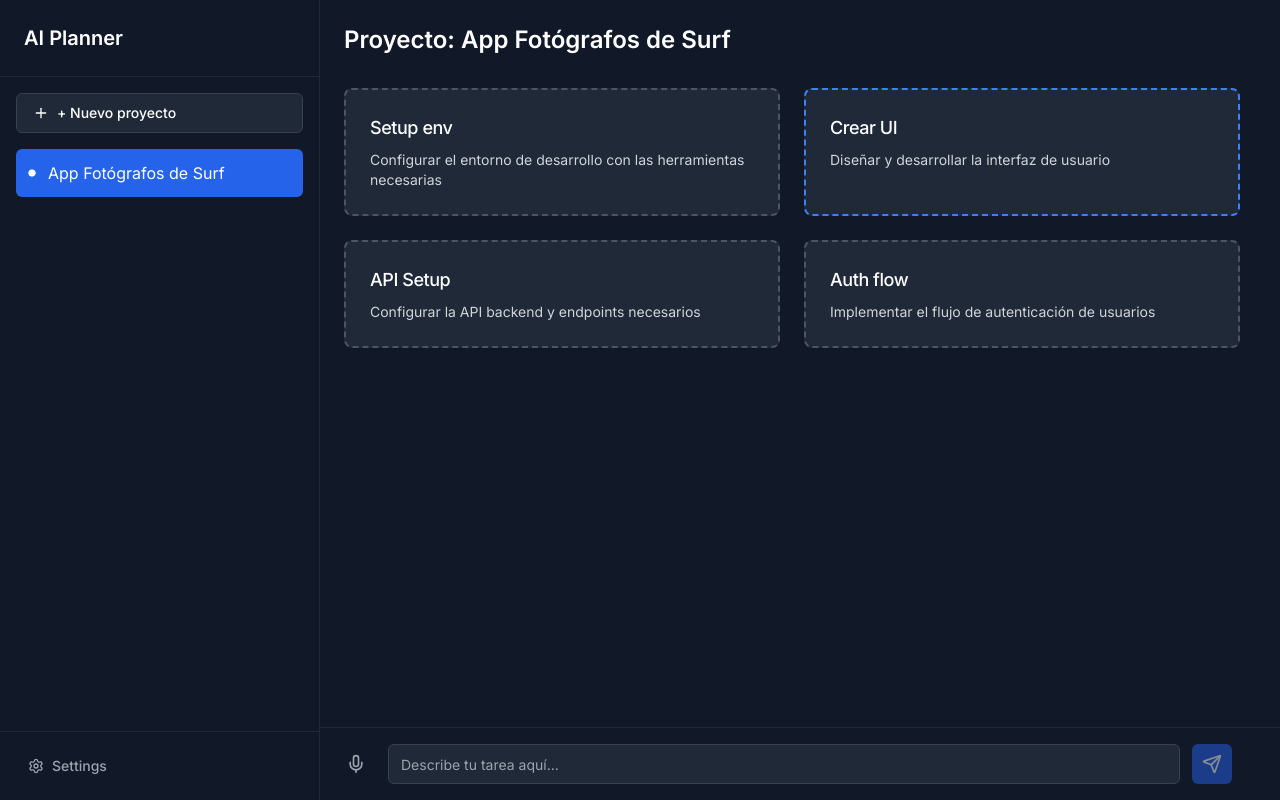
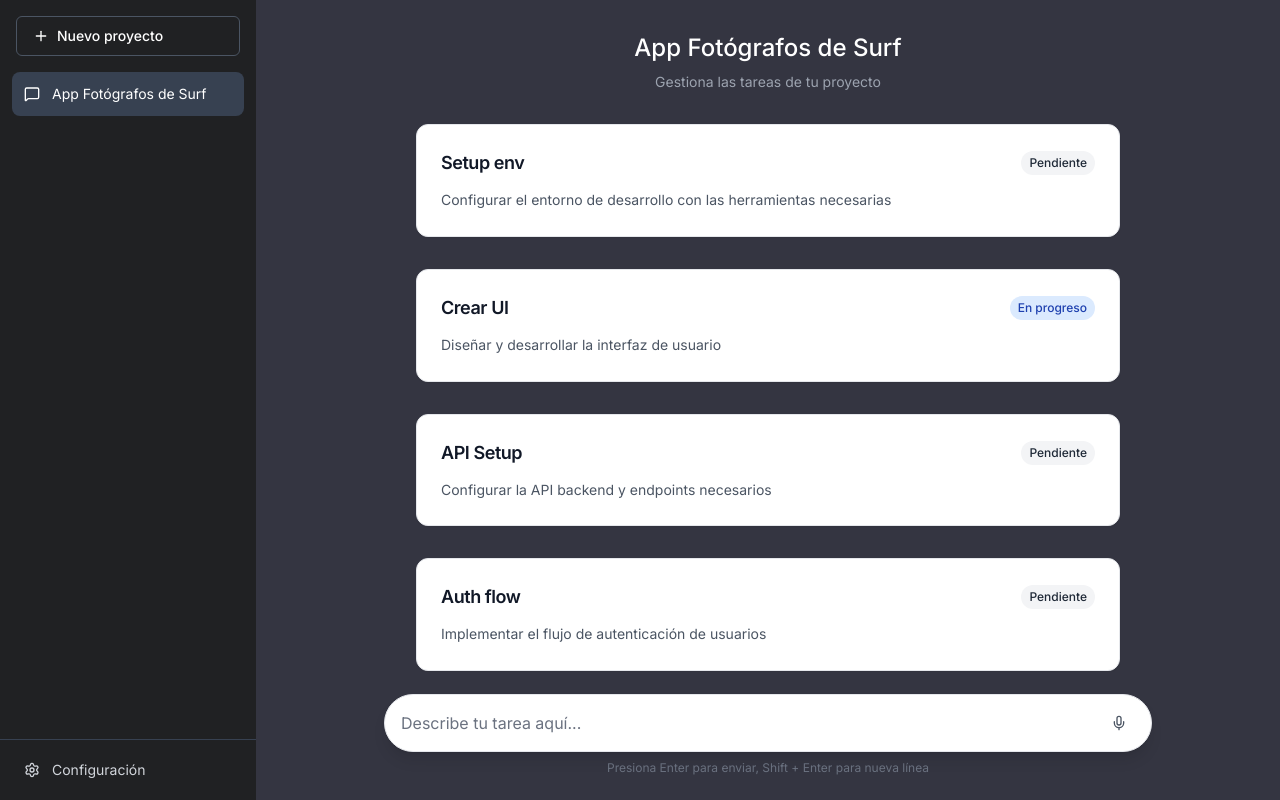
Before and after one commit to adrianrdguez/projects-buddy, a Next.js app: page / in a window 1280 px wide. Built offline with nearby package versions, Linux system fonts and the light colour scheme.

Commit message:
first visuals improvements.

```diff
--- a/app/page.tsx
+++ b/app/page.tsx
@@ -81,7 +81,7 @@ export default function Dashboard() {
   };
 
   return (
-    <div className="flex h-screen bg-gray-900 text-white">
+    <div className="flex h-screen bg-[#343541]">
       <Sidebar
         projects={projects}
         activeProjectId={activeProjectId}
@@ -96,7 +96,7 @@ export default function Dashboard() {
           onTaskClick={handleTaskClick}
         />
 
-        <div className="pb-20">
+        <div className="pb-32">
           {/* Spacer for fixed input bar */}
         </div>
       </div>
--- a/components/Canvas.tsx
+++ b/components/Canvas.tsx
@@ -9,14 +9,16 @@ interface CanvasProps {
 
 export function Canvas({ projectName, tasks, onTaskClick }: CanvasProps) {
   return (
-    <div className="flex-1 bg-gray-900 p-6">
-      <div className="mb-8">
-        <h2 className="text-2xl font-semibold text-white mb-2">
-          Proyecto: {projectName}
+    <div className="flex-1 bg-[#343541] overflow-y-auto">
+      <div className="max-w-3xl mx-auto px-8 py-8">
+        <div className="mb-8 text-center">
+          <h2 className="text-2xl font-medium text-white mb-2">
+            {projectName}
           </h2>
+          <p className="text-gray-400 text-sm">Gestiona las tareas de tu proyecto</p>
         </div>
 
-      <div className="grid grid-cols-1 md:grid-cols-2 lg:grid-cols-2 xl:grid-cols-2 gap-6 max-w-4xl">
+        <div className="space-y-8">
           {tasks.map((task) => (
             <TaskCard
               key={task.id}
@@ -26,5 +28,6 @@ export function Canvas({ projectName, tasks, onTaskClick }: CanvasProps) {
           ))}
         </div>
       </div>
+    </div>
   );
 }
--- a/components/InputBar.tsx
+++ b/components/InputBar.tsx
@@ -2,8 +2,7 @@
 
 import { useState } from "react";
 import { Button } from "@/components/ui/button";
-import { Input } from "@/components/ui/input";
-import { Mic, Send } from "lucide-react";
+import { Send, Mic } from "lucide-react";
 import { InputBarProps } from "@/lib/types";
 
 export function InputBar({ onSubmit, placeholder = "Describe tu tarea aquí..." }: InputBarProps) {
@@ -24,35 +23,55 @@ export function InputBar({ onSubmit, placeholder = "Describe tu tarea aquí..."
     }
   };
 
+  const hasText = message.trim().length > 0;
+
   return (
-    <div className="fixed bottom-0 left-80 right-0 bg-gray-900 border-t border-gray-800 p-4">
-      <form onSubmit={handleSubmit} className="flex items-center gap-3 max-w-4xl">
+    <div className="fixed bottom-0 left-64 right-0 p-6">
+      <div className="max-w-3xl mx-auto">
+        <form onSubmit={handleSubmit} className="relative">
+          <div className="flex items-center bg-white border border-gray-200 rounded-full shadow-lg hover:shadow-xl transition-shadow duration-200 px-4 py-3">
+            <input
+              value={message}
+              onChange={(e) => setMessage(e.target.value)}
+              onKeyDown={handleKeyPress}
+              placeholder={placeholder}
+              className="flex-1 bg-transparent border-none outline-none text-gray-900 placeholder:text-gray-500 text-base"
+            />
+
+            <div className="flex items-center ml-2 relative">
+              <div className="flex items-center">
                 <Button
                   type="button"
-          variant="ghost"
                   size="icon"
-          className="text-gray-400 hover:text-white hover:bg-gray-800"
+                  className={`bg-transparent hover:bg-gray-100 text-gray-600 rounded-full w-8 h-8 transition-all duration-300 ease-out ${
+                    hasText
+                      ? 'transform -translate-x-10'
+                      : 'transform translate-x-10'
+                  }`}
                 >
-          <Mic className="w-5 h-5" />
+                  <Mic className="w-4 h-4" />
                 </Button>
-
-        <Input
-          value={message}
-          onChange={(e) => setMessage(e.target.value)}
-          onKeyPress={handleKeyPress}
-          placeholder={placeholder}
-          className="flex-1 bg-gray-800 border-gray-700 text-white placeholder:text-gray-400 focus:border-blue-500"
-        />
 
                 <Button
                   type="submit"
                   size="icon"
-          disabled={!message.trim()}
-          className="bg-blue-600 hover:bg-blue-700 text-white disabled:opacity-50 disabled:cursor-not-allowed"
+                  className={`bg-gray-900 hover:bg-gray-800 text-white rounded-full w-8 h-8 ml-2 transition-all duration-300 ease-out ${
+                    hasText
+                      ? 'transform translate-x-0 opacity-100 scale-100'
+                      : 'transform translate-x-0 opacity-0 scale-75 pointer-events-none'
+                  }`}
                 >
-          <Send className="w-5 h-5" />
+                  <Send className="w-4 h-4" />
                 </Button>
+              </div>
+            </div>
+          </div>
         </form>
+
+        <p className="text-xs text-gray-500 text-center mt-2">
+          Presiona Enter para enviar, Shift + Enter para nueva línea
+        </p>
+      </div>
     </div>
   );
 }
--- a/components/Sidebar.tsx
+++ b/components/Sidebar.tsx
@@ -1,53 +1,44 @@
 import { Button } from "@/components/ui/button";
-import { Plus, Settings, Circle } from "lucide-react";
+import { Plus, Settings, MessageSquare } from "lucide-react";
 import { SidebarProps } from "@/lib/types";
 
 export function Sidebar({ projects, activeProjectId, onProjectSelect, onNewProject }: SidebarProps) {
   return (
-    <div className="w-80 h-screen bg-gray-900 border-r border-gray-800 flex flex-col">
-      <div className="p-6 border-b border-gray-800">
-        <h1 className="text-xl font-semibold text-white">AI Planner</h1>
+    <div className="w-64 h-screen bg-[#202123] flex flex-col">
+      <div className="p-4">
+        <Button
+          onClick={onNewProject}
+          className="w-full justify-start gap-2 bg-transparent border border-gray-600 hover:bg-gray-700 text-white text-sm py-2.5"
+        >
+          <Plus className="w-4 h-4" />
+          Nuevo proyecto
+        </Button>
       </div>
 
-      <div className="flex-1 p-4">
-        <div className="mb-4">
-          <Button
-            onClick={onNewProject}
-            variant="outline"
-            className="w-full justify-start gap-2 bg-gray-800 border-gray-700 hover:bg-gray-700 text-white"
-          >
-            <Plus className="w-4 h-4" />
-            + Nuevo proyecto
-          </Button>
-        </div>
-
-        <div className="space-y-2">
+      <div className="flex-1 px-3 pb-3 overflow-y-auto">
+        <div className="space-y-1">
           {projects.map((project) => (
             <button
               key={project.id}
               onClick={() => onProjectSelect(project.id)}
-              className={`w-full text-left p-3 rounded-md transition-colors flex items-center gap-3 ${
+              className={`w-full text-left p-3 rounded-lg transition-colors flex items-center gap-3 text-sm ${
                 activeProjectId === project.id
-                  ? "bg-blue-600 text-white"
-                  : "text-gray-300 hover:bg-gray-800 hover:text-white"
+                  ? "bg-gray-700 text-white"
+                  : "text-gray-300 hover:bg-gray-700 hover:text-white"
               }`}
             >
-              <Circle className="w-2 h-2 fill-current" />
+              <MessageSquare className="w-4 h-4 flex-shrink-0" />
               <span className="truncate">{project.name}</span>
             </button>
           ))}
         </div>
       </div>
 
-      <div className="p-4 border-t border-gray-800">
-        <Button
-          variant="ghost"
-          size="sm"
-          className="w-full justify-start gap-2 text-gray-400 hover:text-white hover:bg-gray-800"
-        >
+      <div className="border-t border-gray-700 p-3">
+        <div className="flex items-center gap-3 px-3 py-2 text-gray-300 hover:bg-gray-700 rounded-lg cursor-pointer transition-colors">
           <Settings className="w-4 h-4" />
-          Settings
-        </Button>
+          <span className="text-sm">Configuración</span>
+        </div>
       </div>
     </div>
   );
--- a/components/TaskCard.tsx
+++ b/components/TaskCard.tsx
@@ -8,27 +8,30 @@ export function TaskCard({ task, onClick }: TaskCardProps) {
     }
   };
 
-  const getStatusColor = (status: string) => {
+  const getStatusBadge = (status: string) => {
     switch (status) {
       case 'completed':
-        return 'border-green-500';
+        return <div className="inline-flex items-center px-2 py-1 rounded-full text-xs font-medium bg-green-100 text-green-800">Completado</div>;
       case 'in_progress':
-        return 'border-blue-500';
+        return <div className="inline-flex items-center px-2 py-1 rounded-full text-xs font-medium bg-blue-100 text-blue-800">En progreso</div>;
       default:
-        return 'border-gray-600';
+        return <div className="inline-flex items-center px-2 py-1 rounded-full text-xs font-medium bg-gray-100 text-gray-800">Pendiente</div>;
     }
   };
 
   return (
     <Card
-      className={`bg-gray-800 border-2 border-dashed cursor-pointer hover:bg-gray-700 transition-colors ${getStatusColor(task.status)}`}
+      className="bg-white border border-gray-200 rounded-xl shadow-sm cursor-pointer hover:shadow-md transition-all duration-200 hover:border-gray-300"
       onClick={handleClick}
     >
-      <CardHeader className="pb-2">
-        <CardTitle className="text-lg font-medium text-white">{task.title}</CardTitle>
+      <CardHeader className="pb-3">
+        <div className="flex items-center justify-between">
+          <CardTitle className="text-lg font-semibold text-gray-900">{task.title}</CardTitle>
+          {getStatusBadge(task.status)}
+        </div>
       </CardHeader>
       <CardContent>
-        <p className="text-gray-300 text-sm">{task.description}</p>
+        <p className="text-gray-600 text-sm leading-relaxed">{task.description}</p>
       </CardContent>
     </Card>
   );
```
Lines whose indentation alone changed are shown as unchanged.
